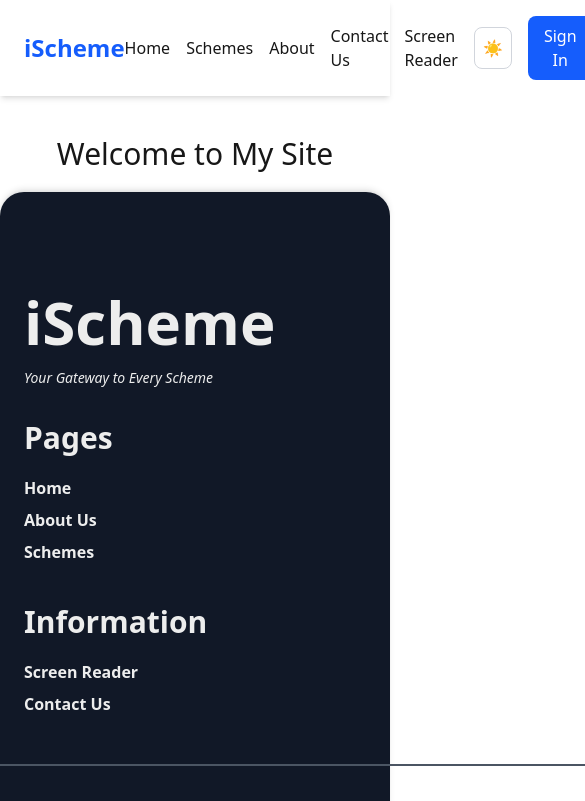
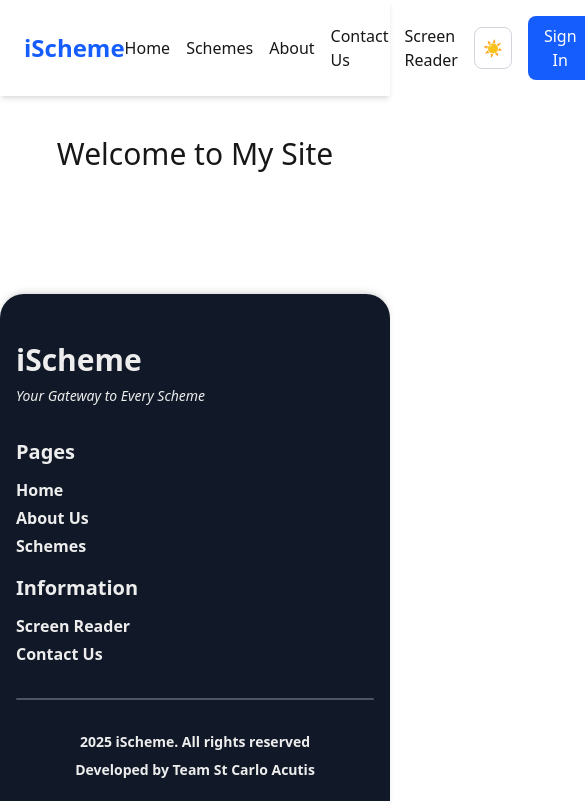
Before and after one commit to AssassinMaeve/iScheme, a Next.js app: page / in a window 390 px wide. Shown: the top 801 px of the page, 585 px wide, since content can reach past the window. Built offline with nearby package versions, Linux system fonts and the light colour scheme.

Commit message:
responsive added

```diff
--- a/src/app/components/Footer.tsx
+++ b/src/app/components/Footer.tsx
@@ -8,30 +8,29 @@ export default function Footer() {
   const [mounted, setMounted] = useState(false);
 
   useEffect(() => setMounted(true), []);
-  if (!mounted) return null; // prevent mismatch between SSR & client
+  if (!mounted) return null;
 
-  // Choose colors based on theme
-  const bgColor = theme === "light" ? "bg-[#e4f4fc]" : "bg-[#111827]"; // dark bg
-  const textColor = theme === "light" ? "text-[#1e3a8a]" : "text-[#ededed]"; // light text for dark theme
-  const dividerColor = theme === "light" ? "bg-[#1e3a8a]" : "bg-[#4b5563]"; // adjust divider
+  const bgColor = theme === "light" ? "bg-[#e4f4fc]" : "bg-[#111827]";
+  const textColor = theme === "light" ? "text-[#1e3a8a]" : "text-[#ededed]";
+  const dividerColor = theme === "light" ? "bg-[#1e3a8a]" : "bg-[#4b5563]";
 
   return (
-    <footer className={`${bgColor} py-25 mt-5 rounded-t-3xl shadow-top animate-slide-up`}>
-      <div className="container mx-auto flex flex-col md:flex-row justify-between items-start gap-8 px-6">
+    <footer className={`${bgColor} py-12 mt-6 rounded-t-3xl shadow-top animate-slide-up`}>
+      <div className="container mx-auto flex flex-col md:flex-row justify-between items-start gap-8 px-4 md:px-6">
 
         {/* Left: Project Name */}
-        <div>
-          <h2 className={`text-6xl font-bold ${textColor}`}>iScheme</h2>
-          <p className={`text-sm mt-4 italic ${textColor}`}>Your Gateway to Every Scheme</p>
+        <div className="flex-1">
+          <h2 className={`text-3xl md:text-5xl lg:text-6xl font-bold ${textColor}`}>iScheme</h2>
+          <p className={`text-sm md:text-base mt-2 md:mt-4 italic ${textColor}`}>Your Gateway to Every Scheme</p>
         </div>
 
         {/* Right: Links */}
-        <div className="flex flex-col md:flex-row gap-10 text-left">
+<div className="flex flex-col md:flex-row gap-4 md:gap-6">
 
   {/* Pages */}
   <div>
-            <h3 className={`text-3xl font-bold mb-5 ${textColor}`}>Pages</h3>
-            <ul className="space-y-2">
+    <h3 className={`text-xl md:text-2xl font-bold mb-3 md:mb-5 ${textColor}`}>Pages</h3>
+    <ul className="space-y-1 md:space-y-2">
       <li>
         <Link href="/home" className={`transition font-semibold duration-300 hover:text-blue-500 ${textColor}`}>Home</Link>
       </li>
@@ -46,8 +45,8 @@ export default function Footer() {
 
   {/* Information */}
   <div>
-            <h3 className={`text-3xl font-bold mb-5 ${textColor}`}>Information</h3>
-            <ul className="space-y-2">
+    <h3 className={`text-xl md:text-2xl font-bold mb-3 md:mb-5 ${textColor}`}>Information</h3>
+    <ul className="space-y-1 md:space-y-2">
       <li>
         <Link href="/screen-reader" className={`transition font-semibold duration-300 hover:text-blue-500 ${textColor}`}>Screen Reader</Link>
       </li>
@@ -59,15 +58,16 @@ export default function Footer() {
 
 </div>
 
+
       </div>
 
       {/* Divider */}
-      <div className={`w-373 h-0.5 mt-12 mb-4 mrounded mx-auto ${dividerColor}`}></div>
+      <div className={`w-11/12 md:w-4/5 h-0.5 mt-8 mb-4 rounded mx-auto ${dividerColor}`}></div>
 
       {/* Footer Bottom */}
-      <div className={`flex justify-between items-center px-54 py-4 text-sm font-bold ${textColor}`}>
-        <p>2025 iScheme. All rights reserved</p>
-        <p>Developed by Team St Carlo Acutis</p>
+      <div className={`flex flex-col lg:px-48 md:flex-row justify-between items-center px-4 md:px-6 py-4 text-sm font-bold ${textColor}`}>
+        <p className="mb-2 md:mb-0 text-center md:text-left">2025 iScheme. All rights reserved</p>
+        <p className="text-center md:text-right">Developed by Team St Carlo Acutis</p>
       </div>
 
     </footer>
```
Lines whose indentation alone changed are shown as unchanged.
